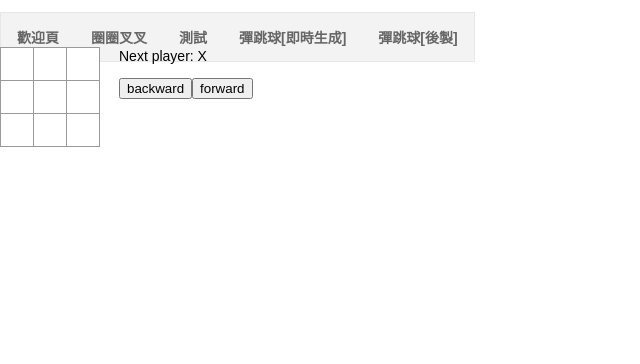
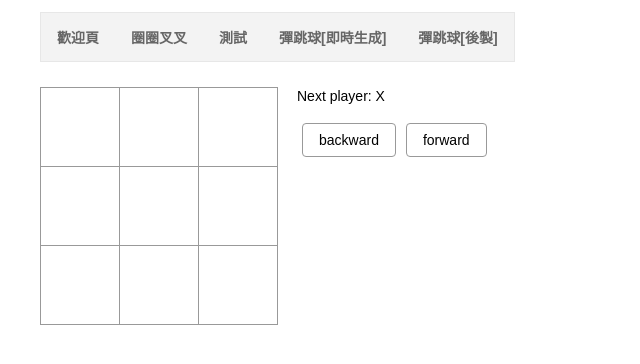
Before and after one commit to KerryLiau/ReactPractice, a React (Create React App) app: page /tictac in a window 1280 px wide. Shown: the top 364 px of the page, without its empty margins (0-640 px from the left). Built offline with nearby package versions, Linux system fonts and the light colour scheme.

Commit message:
Revise: Adjust display, BouncingBall

```diff
--- a/src/index.css
+++ b/src/index.css
@@ -5,3 +5,9 @@ body {
     padding: 0;
     overflow-x: hidden;
 }
+
+#root {
+    max-width: 1200px;
+    margin: 0 auto;
+    padding: 20px;
+}
--- a/src/pages/bouncingBall/BouncingBallAfterRender.tsx
+++ b/src/pages/bouncingBall/BouncingBallAfterRender.tsx
@@ -28,7 +28,7 @@ class BouncingBall extends React.Component<BouncingBallProps, BouncingBallState>
     constructor(props: BouncingBallProps) {
         super(props);
         this.isInit = true;
-        this.timeSecMultiplier = 3;  // 25 球 × 3 = 75 秒
+        this.timeSecMultiplier = 2.4;  // 25 球 × 2.4 = 60 秒
         this.ballCount = 25;
         // 響應式場地大小：使用視窗的 85%，但設定最大/最小值避免跑版
         this.width = Math.min(Math.max(window.innerWidth * 0.85, 600), 1400);
--- a/src/pages/tictac/TicTacToe.module.css
+++ b/src/pages/tictac/TicTacToe.module.css
@@ -17,15 +17,21 @@ ol, ul {
     background: #fff;
     border: 1px solid #999;
     float: left;
-    font-size: 24px;
+    font-size: 48px;
     font-weight: bold;
-    line-height: 34px;
-    height: 34px;
+    line-height: 80px;
+    height: 80px;
     margin-right: -1px;
     margin-top: -1px;
     padding: 0;
     text-align: center;
-    width: 34px;
+    width: 80px;
+    cursor: pointer;
+    transition: background-color 0.2s;
+}
+
+:local(.square):hover {
+    background: #f0f0f0;
 }
 
 .square:focus {
@@ -39,8 +45,48 @@ ol, ul {
 :local(.game) {
     display: flex;
     flex-direction: row;
+    flex-wrap: wrap;
+    gap: 20px;
+    max-width: 100%;
+    justify-content: center;
+    align-items: flex-start;
+    margin: 40px auto;
+    width: fit-content;
 }
 
 :local(.gameInfo) {
-    margin-left: 20px;
+    margin-left: 0;
+    min-width: 200px;
 }
+
+@media (max-width: 600px) {
+    :local(.game) {
+        flex-direction: column;
+    }
+
+    :local(.square) {
+        font-size: 32px;
+        line-height: 60px;
+        height: 60px;
+        width: 60px;
+    }
+}
+
+:local(.gameInfo) button {
+    padding: 8px 16px;
+    margin: 5px;
+    font-size: 14px;
+    cursor: pointer;
+    border: 1px solid #999;
+    background: #fff;
+    border-radius: 4px;
+    transition: background-color 0.2s;
+}
+
+:local(.gameInfo) button:hover {
+    background: #f0f0f0;
+}
+
+:local(.gameInfo) button:active {
+    background: #e0e0e0;
+}
```
